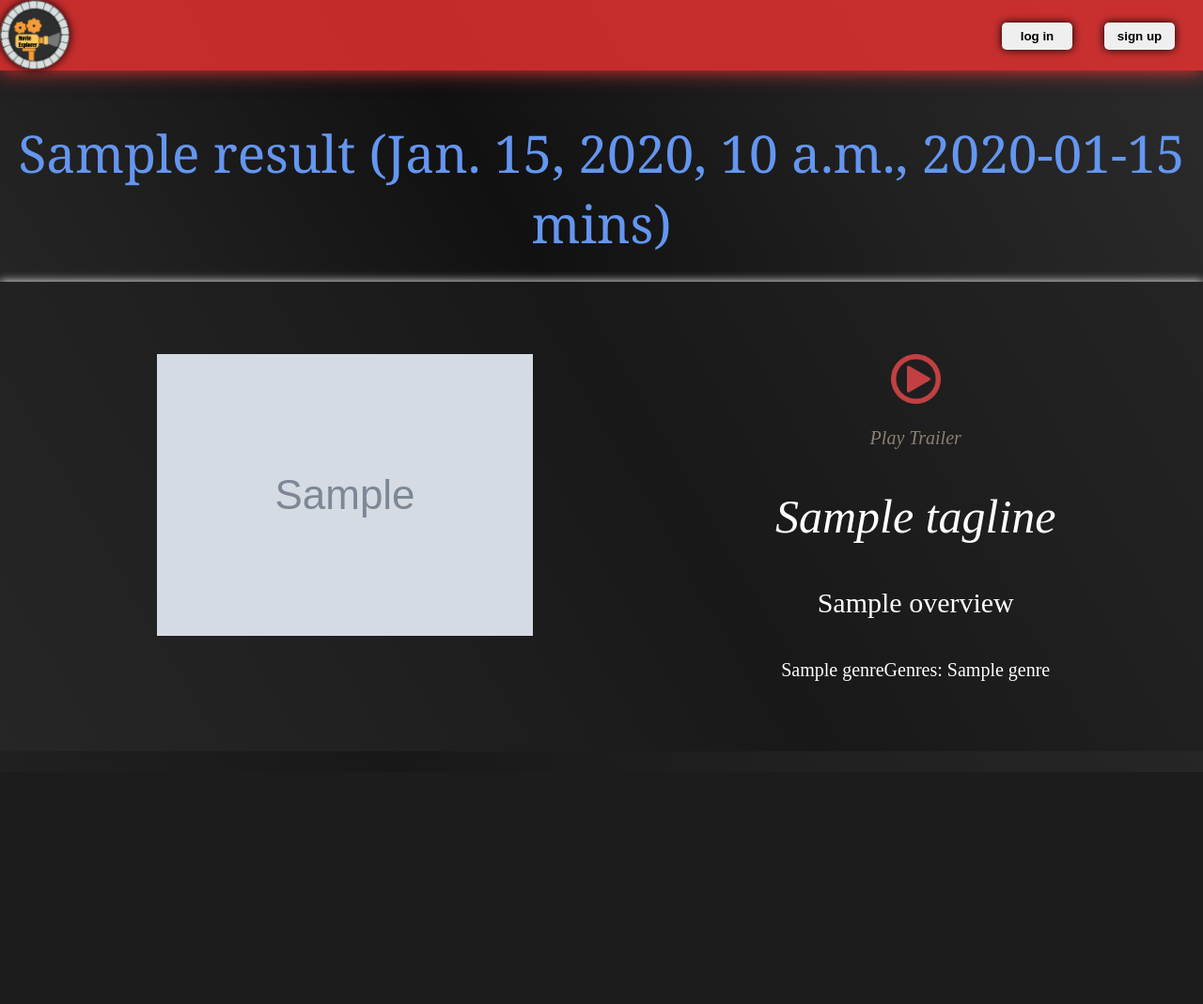
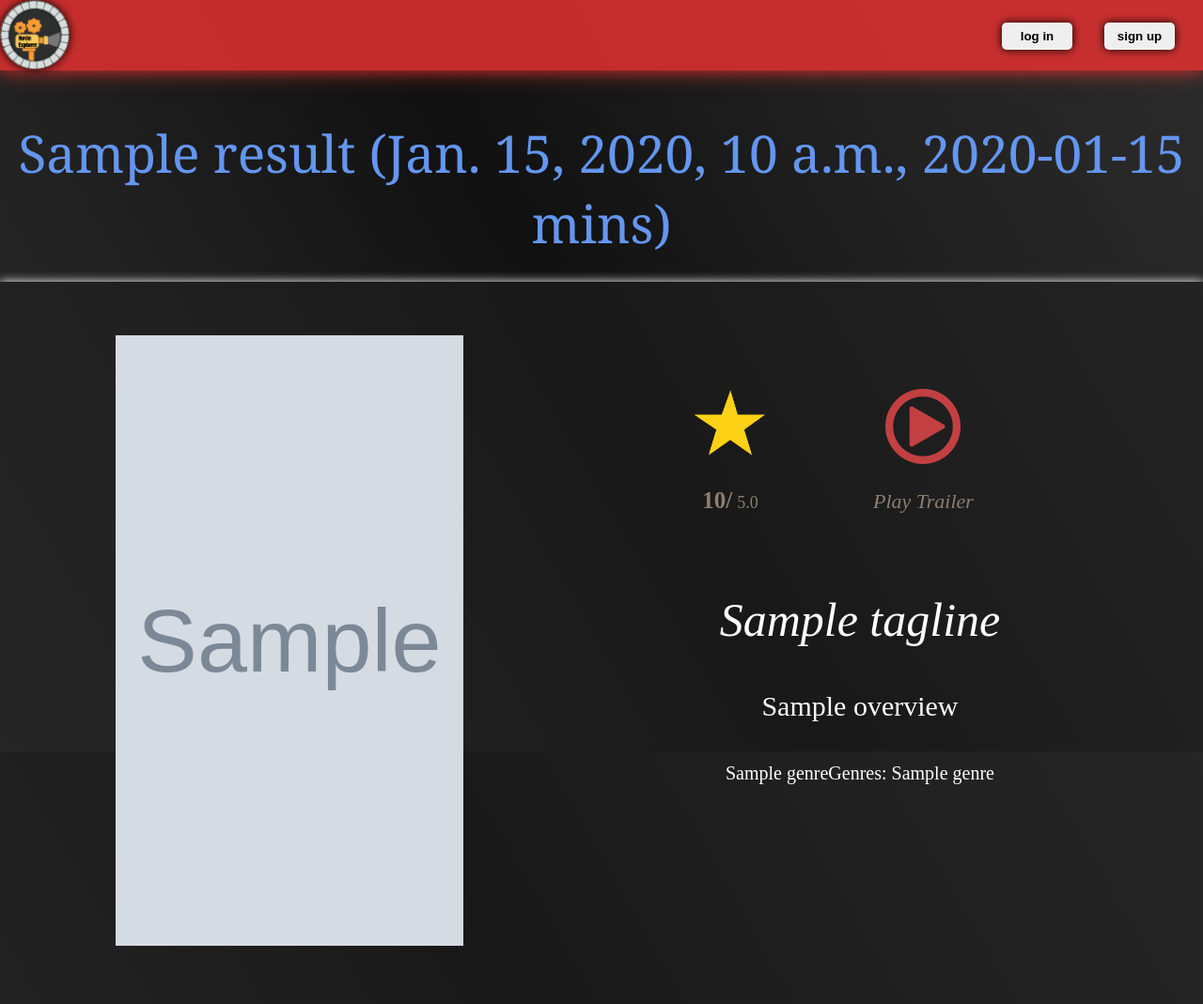
Before and after one commit to Soqueen/MovieExplorer, a Django app: template movie_explorer/movie_rating/templates/description.html in a window 1280 px wide. Shown: the whole page at 94% size. Before the commit the page ends 725 px from the top, so only its background shows below. Run offline with Django 3.2, Linux system fonts and the light colour scheme; the template is opened without the code that fills it: most values are stand-ins (such as "Sample title", 1, 10 or a date in 2020); grey boxes marked "Sample" are stand-in pictures; some libraries are stand-ins or nearby versions.

Commit message:
add ui for average rating display

```diff
--- a/movie_explorer/movie_rating/static/css/description.css
+++ b/movie_explorer/movie_rating/static/css/description.css
@@ -4,11 +4,17 @@ table#movie-view {
 }
 
 table#movie-view td {
-    padding: 75px;
+    padding: 55px;
     color: rgba(255,255,255,1);
     font-size: 20px;
     text-align: center;
     vertical-align: top;
+}
+
+table#movie-view td > img {
+    width:370px;
+    height:650px;
+    display: inline-block;
 }
 
 table#movie-view td > span.tagline {
@@ -25,22 +31,34 @@ section.displaying-movie-description {
     box-shadow: 0px 0px 10px 0px rgba(255,255,255,1);
 }
 
-table#movie-view td > div.trailer > a > input{
+table#movie-view td > div > table#containerS3 td > a > input{
+    width:6em;
+    height:6em;
+}
+
+table#movie-view td > div > table#containerS3 td > img{
     width:4em;
     height:4em;
 }
 
-table#movie-view td > div.trailer > img{
-    width:4em;
-    height:4em;
+table#movie-view td > div > table#containerS3{
+    width: 470px;
+    display: inline-block;
 }
 
-table#movie-view td > div.trailer > p#label_play_trailer{
+table#movie-view td > div> table#containerS3 td> p#label_play_trailer{
+    font-size: 22px;
     font-style: italic;
     color: rgba(140, 127, 114,1);
+}
 
+table#movie-view td > div> table#containerS3 td> p > span#average_rate{
+    font-size: 25px;
+    font-weight: bold;
+    color: rgba(140, 127, 114,1);
 }
-table#movie-view td > div.average_rate > img{
-    width:3em;
-    height:3em;
+
+table#movie-view td > div> table#containerS3 td> p > span#max_star{
+    font-size: 18px;
+    color: rgba(140, 127, 114,1);
 }
--- a/movie_explorer/movie_rating/templates/description.html
+++ b/movie_explorer/movie_rating/templates/description.html
@@ -31,23 +31,30 @@
                             <img src="{{image_path}}{{results.poster_path}}"}} onerror="this.src='{% static "img/no_image_available_big.png" %}';">
                         </td>
                         <td>
-                            <!--<div class="average_rate">-->
-                                <!--<img src="{% static "img/average_star.png" %}">-->
-                                <!--<label>{{rating.rating__avg}}</label>-->
-                            <!--</div>-->
-                            <div class="trailer">
+                            <div>
+                                <table id="containerS3">
+                                    <tr>
+                                        <td>
+                                            <img src="{% static "img/average_star.png" %}">
+                                            <p>
+                                                <span id="average_rate">{{rating.rating__avg}}/</span>
+                                                <span id="max_star">5.0</span>
+                                            </p>
+                                        </td>
+                                        <td>
                                             {% if video_link == 'No Trailer Found'%}
                                                 <img src="{% static "img/no_trailer_button.png" %}">
                                                 <p id="label_play_trailer">No Trailer Found</p>
                                             {% else %}
                                                 <a href={{video_link}}>
-                                        <input type="image" name="Trailer_button"  src="{% static "img/play_trailer_button.png" %}">
+                                                    <input type="image" name="Trailer_button" src="{% static "img/play_trailer_button.png" %}">
                                                 </a>
                                                 <p id="label_play_trailer">Play Trailer</p>
                                             {% endif %}
+                                        </td>
+                                    </tr>
+                                </table>
                             </div>
-                            <br>
-                            <!--<div class="trailer_content">{{video_link}}</div>-->
                             <span class="tagline">{{results.tagline}}</span><br><br><br>
                             <span class="overview">
                                 {{results.overview}}
@@ -67,8 +74,7 @@
                                     <input class="star star-2" id="star-2" type="radio" name="star" value="2" onchange="this.form.submit();"{% if current_rating == '2' %} checked{% endif %}/>
                                     <label class="star star-2" for="star-2"></label>
                                     <input class="star star-1" id="star-1" type="radio" name="star" value="1" onchange="this.form.submit();"{% if current_rating == '1' %} checked{% endif %}/>
-                                    <label class="star star-1" for="star-1"></label>
-                                      <input type="hidden" value={{results.id}} name="id_movie"}>
+                                    <label class="star star-1" for="star-1"></label><input type="hidden" value={{results.id}} name="id_movie"}>
                                   </form>
                                 </div><br><br>
                             {% endif %}
```
Lines whose indentation alone changed are shown as unchanged.
